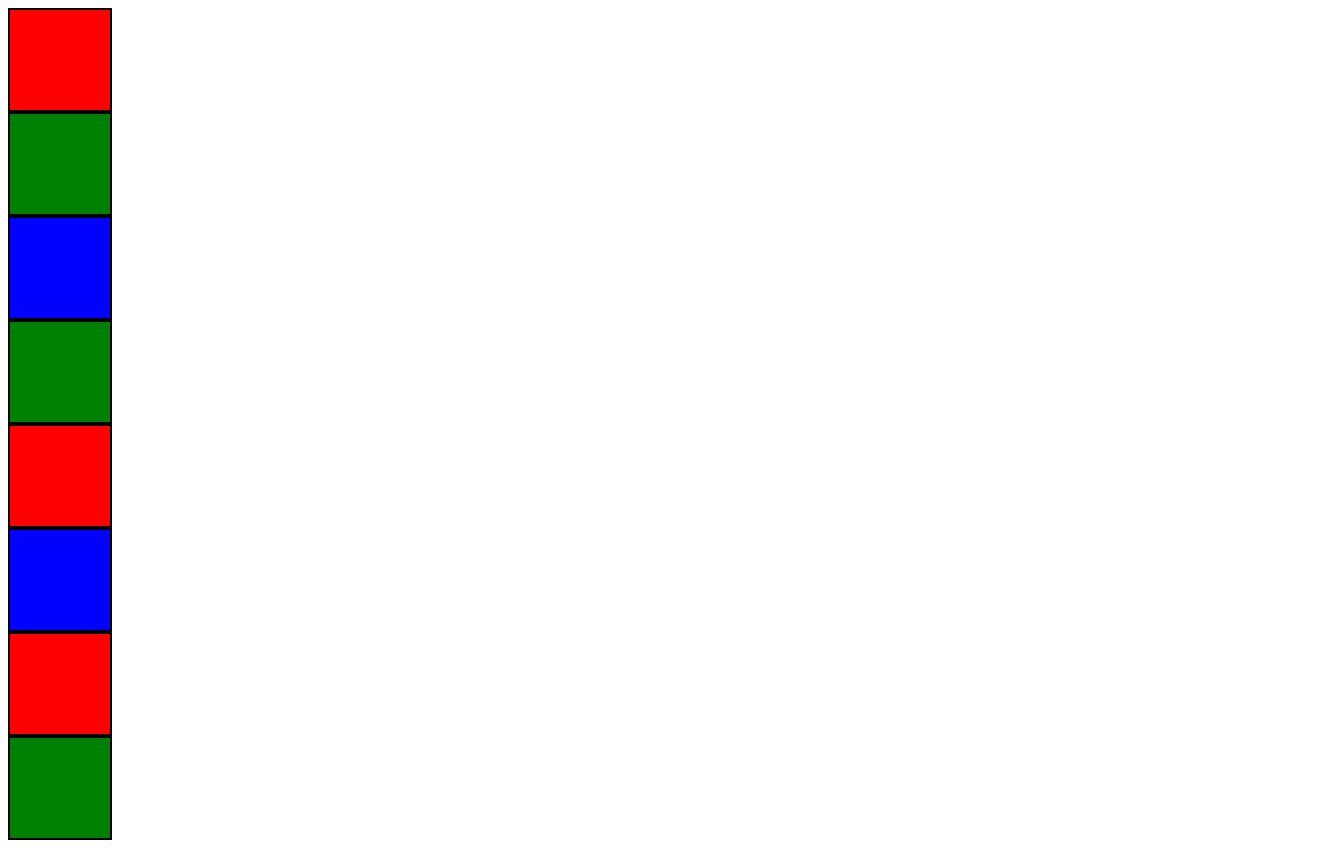
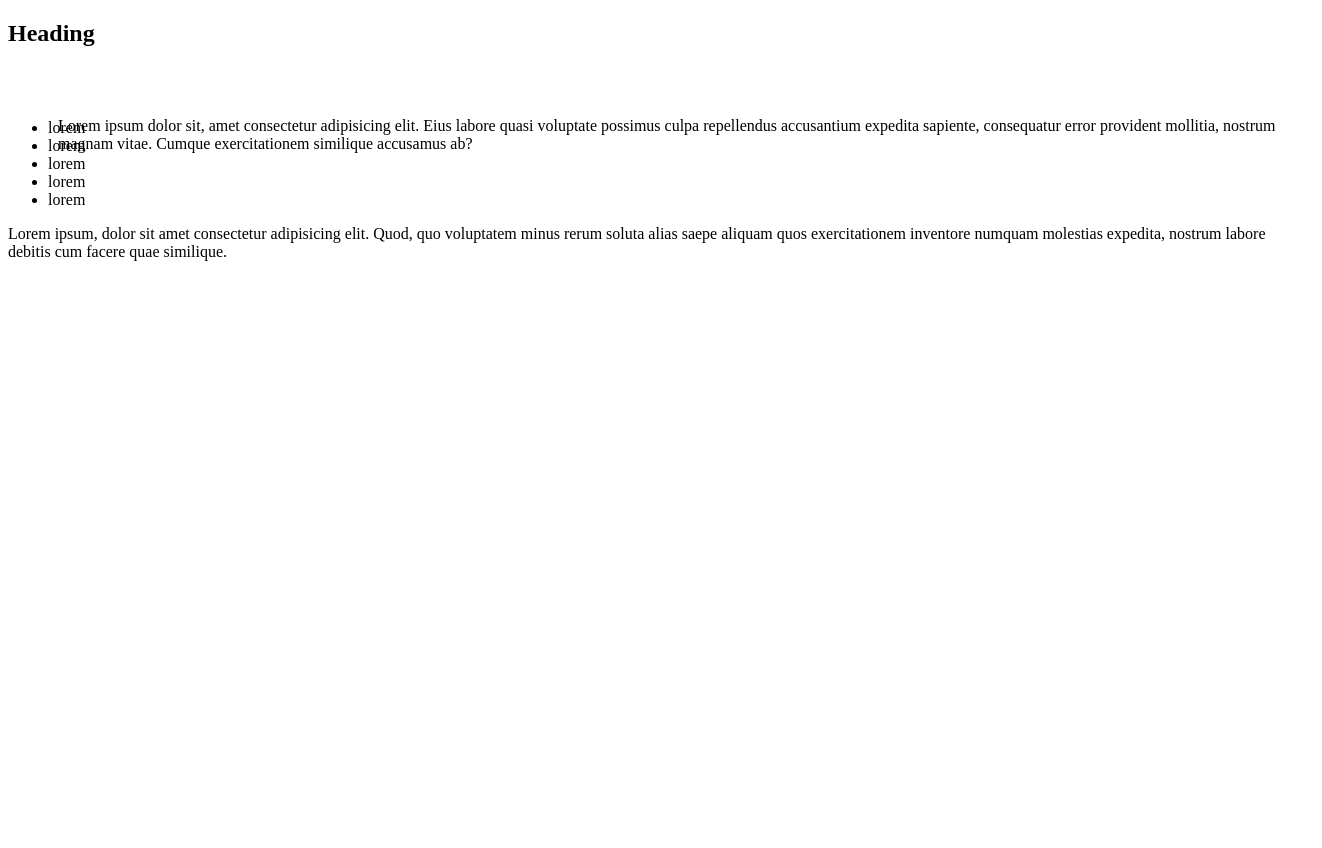
Before and after one commit to PolinaSmir/table-html, a plain HTML site: page index.html in a window 1280 px wide. Shown: the whole page, 1322 px wide, since content can reach past the window. After the commit the page ends 800 px from the top, so only its background shows below. Drawn offline with Linux system fonts and the light colour scheme.

Commit message:
position-relative

```diff
--- a/index.html
+++ b/index.html
@@ -7,13 +7,27 @@
     <link rel="stylesheet" href="style.css" />
   </head>
   <body>
-    <div></div>
-    <div></div>
-    <div></div>
-    <div></div>
-    <div></div>
-    <div></div>
-    <div></div>
-    <div></div>
+    <article>
+      <h1>Heading</h1>
+      <p class="paragraph">
+        Lorem ipsum dolor sit, amet consectetur adipisicing elit. Eius labore
+        quasi voluptate possimus culpa repellendus accusantium expedita
+        sapiente, consequatur error provident mollitia, nostrum magnam vitae.
+        Cumque exercitationem similique accusamus ab?
+      </p>
+      <ul>
+        <li>lorem</li>
+        <li>lorem</li>
+        <li>lorem</li>
+        <li>lorem</li>
+        <li>lorem</li>
+      </ul>
+      <p>
+        Lorem ipsum, dolor sit amet consectetur adipisicing elit. Quod, quo
+        voluptatem minus rerum soluta alias saepe aliquam quos exercitationem
+        inventore numquam molestias expedita, nostrum labore debitis cum facere
+        quae similique.
+      </p>
+    </article>
   </body>
 </html>
--- a/style.css
+++ b/style.css
@@ -1,22 +1,5 @@
-div {
-  width: 100px;
-  height: 100px;
-  border: 2px solid black;
+.paragraph {
+  position: relative;
+  left: 50px;
+  top: 50px;
 }
-/*
-div:first-child {
-  background-color: red;
-} */
-div:nth-child(odd) {
-  background-color: red;
-}
-
-div:nth-child(even) {
-  background-color: green;
-}
-div:nth-child(3n) {
-  background-color: blue;
-}
-/* div:nth-child(2n + 5) {
-  background-color: red;
-} */
```
